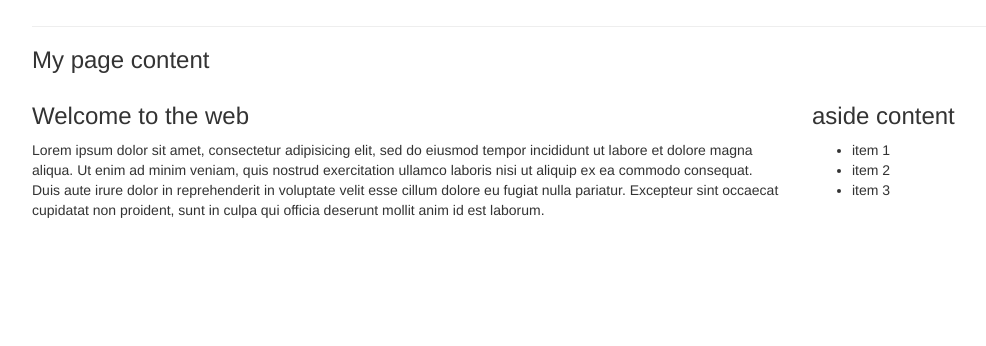
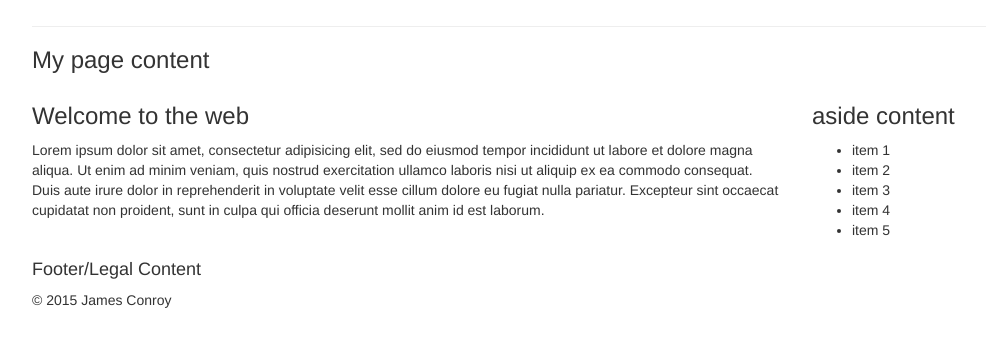
Before and after one commit to jamesconroy/framework-boilerplates, a plain HTML site: page bootstrap/index.html in a window 1280 px wide. Shown: the part 122-468 px from the top of the page, without its empty margins (38-1024 px from the left). Drawn offline with nearby package versions, Linux system fonts and the light colour scheme.

Commit message:
adds footer

```diff
--- a/bootstrap/index.html
+++ b/bootstrap/index.html
@@ -4,7 +4,7 @@
     <meta http-equiv="X-UA-Compatible" content="IE=edge">
     <meta name="viewport" content="width=device-width, initial-scale=1">
     <meta name="description" content="My website's description as appearing on Google, Bing, Yahoo, etc.">
-    <meta name="author" content="ME!">
+    <meta name="author" content="James Conroy">
     <title>Bootstrap 2 Column Boilerplate</title>
     <link href="https://maxcdn.bootstrapcdn.com/bootstrap/3.3.4/css/bootstrap.min.css" rel="stylesheet">
     <link href="https://maxcdn.bootstrapcdn.com/font-awesome/4.3.0/css/font-awesome.min.css" rel="stylesheet">
@@ -27,10 +27,20 @@
             <li>item 1</li>
             <li>item 2</li>
             <li>item 3</li>
+            <li>item 4</li>
+            <li>item 5</li>
           </ul>
         </aside>
       </div>
     </div>
 
+    <footer class= "container">
+      <div class="footer">
+        <h4>Footer/Legal Content</h4>
+        <p>&copy; 2015 James Conroy</p>
+
+      </div>
+    </footer>
+
   </body>
 </html>
```
